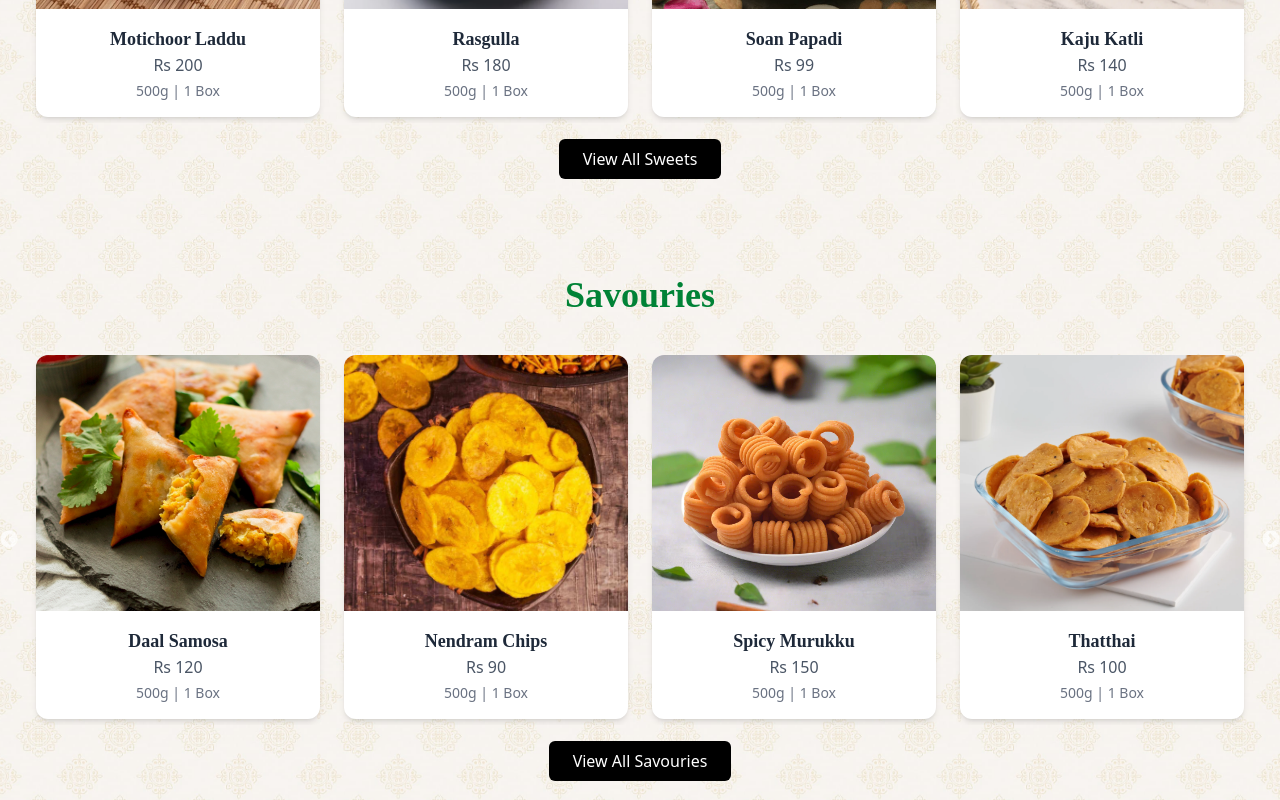
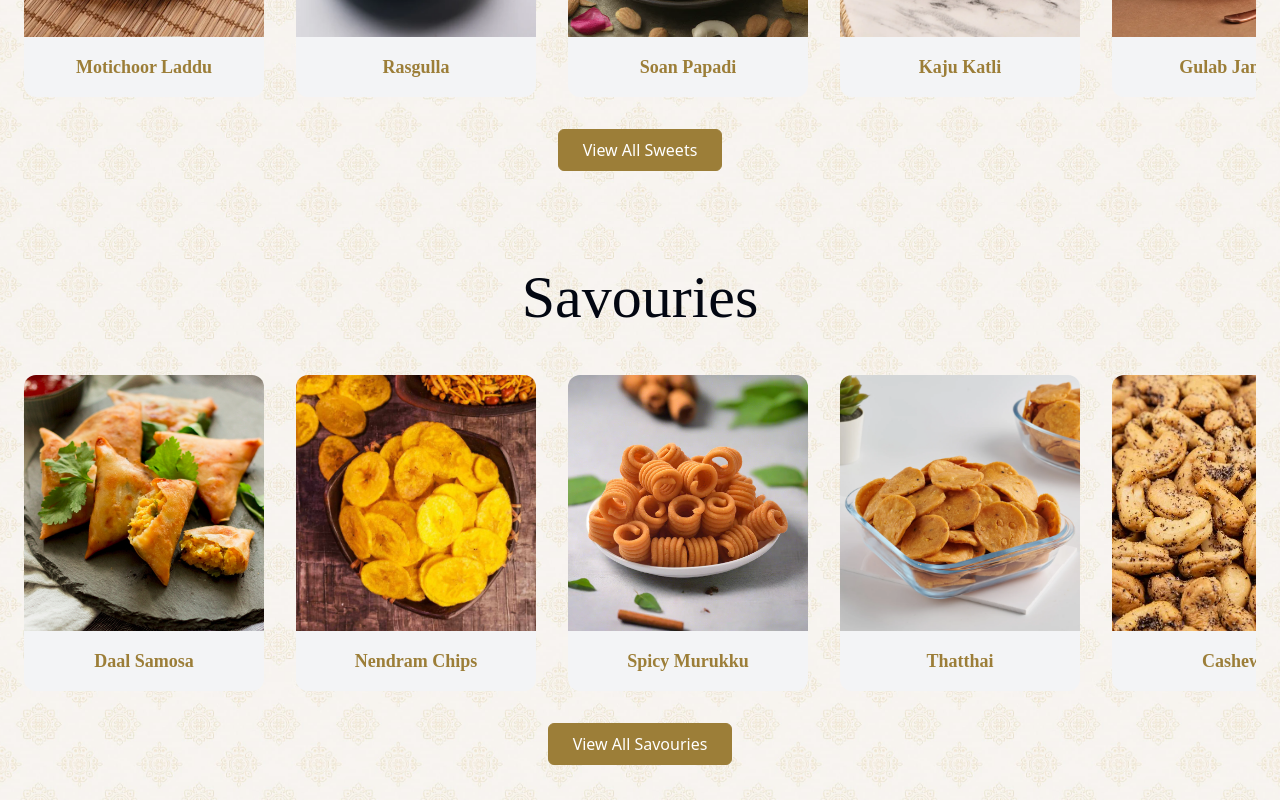
Before and after one commit to NXTGenTechnologies/MithasMahal, a React (Vite) app in the folder mithas-mahal/: page / in a window 1280 px wide. Shown: the part 2560-3360 px from the top of the page. Built offline with nearby package versions, Linux system fonts and the light colour scheme.

Commit message:
updated hompage static products to horizontal scrollable, enhance the ui, added more products

```diff
--- a/mithas-mahal/src/components/Products.jsx
+++ b/mithas-mahal/src/components/Products.jsx
@@ -1,126 +1,77 @@
+import React from "react";
+import { Link } from "react-router-dom";
 
-/*import React from 'react';
-
+// Add more products for demonstration
 const products = [
-  { id: 1, name: 'Motichoor Laddu', price: 'Rs 200', img: '/images/sweets/laddu.webp', category: 'Sweets' },
-  { id: 2, name: 'Rasgulla', price: 'Rs 180', img: '/images/sweets/rasgulla.webp', category: 'Sweets' },
-  { id: 3, name: 'Soan Papadi', price: 'Rs 99', img: '/images/sweets/soan-papdi.webp', category: 'Sweets' },
-  { id: 4, name: 'Kaju Katli', price: 'Rs 140', img: '/images/sweets/kajukatli.webp', category: 'Sweets' },
-
-  { id: 5, name: 'Daal Samosa', price: 'Rs 120', img: '/images/savouries/DaalSamosa.jpg', category: 'Savouries' },
-  { id: 6, name: 'Nendram Chips', price: 'Rs 90', img: '/images/savouries/NendramChips.jpg', category: 'Savouries' },
-  { id: 7, name: 'Spicy Murukku', price: 'Rs 150', img: '/images/savouries/SpicyMurkku.webp', category: 'Savouries' },
-  { id: 8, name: 'Thatthai', price: 'Rs 100', img: '/images/savouries/Thattai.webp', category: 'Savouries' },
-
-  { id: 9, name: 'Cream Roll', price: 'Rs 130', img: '/images/bakes/CreamRoll.jpg', category: 'Bakes' },
-  { id: 10, name: 'Ghee Cake', price: 'Rs 160', img: '/images/bakes/Ghee-Cake.jpg', category: 'Bakes' },
-  { id: 11, name: 'Banana Cake', price: 'Rs 170', img: '/images/bakes/BANANACAKE.webp', category: 'Bakes' },
-  { id: 12, name: 'Jam Roll', price: 'Rs 140', img: '/images/bakes/jam-roll.jpeg', category: 'Bakes' },
-];
-
-const Products = ({ title, id }) => {
-  const filteredProducts = products.filter(p => p.category === title);
-
-  return (
-    <section className="py-12 px-4">
-      <h2 id={id} className="text-4xl text-green-700 font-bold mb-10 text-center">{title}</h2>
-
-      <div className="flex justify-center flex-wrap gap-8">
-        {filteredProducts.map(p => (
-          <div
-            key={p.id}
-            className="w-60 bg-white rounded-xl shadow-md p-6 text-center transform transition duration-300 hover:scale-105 hover:shadow-xl"
-          >
-
-            <img
-              src={p.img}
-              alt={p.name}
-              className="w-full h-44 object-cover rounded-lg mb-4 transition-transform duration-300 hover:scale-110"
-            />
-
-            <h4 className="text-lg font-semibold text-gray-800">{p.name}</h4>
-            <p className="text-md text-gray-600">{p.price}</p>
-            <p className="text-sm text-gray-500 mt-1">500g | 1 Box</p>
-          </div>
-        ))}
-      </div>
-    </section>
-  );
-};
-
-export default Products;*/
-import React from "react";
-import Slider from "react-slick";
-import { Link } from "react-router-dom";
-import "slick-carousel/slick/slick.css";
-import "slick-carousel/slick/slick-theme.css";
-
-const products = [
+  // Sweets
   { id: 1, name: "Motichoor Laddu", price: "Rs 200", img: "/images/sweets/laddu.webp", category: "Sweets" },
   { id: 2, name: "Rasgulla", price: "Rs 180", img: "/images/sweets/rasgulla.webp", category: "Sweets" },
   { id: 3, name: "Soan Papadi", price: "Rs 99", img: "/images/sweets/soan-papdi.webp", category: "Sweets" },
   { id: 4, name: "Kaju Katli", price: "Rs 140", img: "/images/sweets/kajukatli.webp", category: "Sweets" },
+  { id: 13, name: "Gulab Jamun", price: "Rs 160", img: "/images/sweets/gulabjamun.webp", category: "Sweets" },
+  { id: 14, name: "Barfi", price: "Rs 120", img: "/images/sweets/barfi.webp", category: "Sweets" },
+  { id: 15, name: "Peda", price: "Rs 110", img: "/images/sweets/peda.webp", category: "Sweets" },
+  { id: 15, name: "Jalebi", price: "Rs 110", img: "/images/sweets/jalebi.webp", category: "Sweets" },
+
+  // Savouries
   { id: 5, name: "Daal Samosa", price: "Rs 120", img: "/images/savouries/DaalSamosa.jpg", category: "Savouries" },
   { id: 6, name: "Nendram Chips", price: "Rs 90", img: "/images/savouries/NendramChips.jpg", category: "Savouries" },
   { id: 7, name: "Spicy Murukku", price: "Rs 150", img: "/images/savouries/SpicyMurkku.webp", category: "Savouries" },
   { id: 8, name: "Thatthai", price: "Rs 100", img: "/images/savouries/Thattai.webp", category: "Savouries" },
+  { id: 16, name: "Cashew", price: "Rs 90", img: "/images/savouries/fried-cashew.webp", category: "Savouries" },
+  { id: 17, name: "Karasev", price: "Rs 100", img: "/images/savouries/pepperKarachev.jpeg", category: "Savouries" },
+  { id: 17, name: "Kadhalai Mitthai", price: "Rs 70", img: "/images/savouries/kadalai-mittai.jpg", category: "Savouries" },
+  { id: 17, name: "Pakora", price: "Rs 60", img: "/images/savouries/pakora.jpeg", category: "Savouries" },
+
+  // Bakes
   { id: 9, name: "Cream Roll", price: "Rs 130", img: "/images/bakes/CreamRoll.jpg", category: "Bakes" },
   { id: 10, name: "Ghee Cake", price: "Rs 160", img: "/images/bakes/Ghee-Cake.jpg", category: "Bakes" },
   { id: 11, name: "Banana Cake", price: "Rs 170", img: "/images/bakes/BANANACAKE.webp", category: "Bakes" },
   { id: 12, name: "Jam Roll", price: "Rs 140", img: "/images/bakes/jam-roll.jpeg", category: "Bakes" },
+  { id: 18, name: "Pastry", price: "Rs 180", img: "/images/bakes/pastry.webp", category: "Bakes" },
+  { id: 19, name: "Pancake", price: "Rs 400", img: "/images/bakes/pancake.webp", category: "Bakes" },
+  { id: 19, name: "Sweet Bun", price: "Rs 250", img: "/images/bakes/sweet-bun.jpg", category: "Bakes" },
+  { id: 19, name: "Cupcake", price: "Rs 120", img: "/images/bakes/cup-cake.jpg", category: "Bakes" },
+
 ];
 
 const Products = ({ title, id }) => {
   const filteredProducts = products.filter((p) => p.category === title);
 
-  const settings = {
-    dots: false,
-    infinite: true,
-    speed: 600,
-    slidesToShow: 4,
-    slidesToScroll: 1,
-    arrows: true,
-    responsive: [
-      { breakpoint: 1280, settings: { slidesToShow: 3 } },
-      { breakpoint: 1024, settings: { slidesToShow: 2 } },
-      { breakpoint: 640, settings: { slidesToShow: 1 } },
-    ],
-  };
-
   return (
     <section className="py-12 px-6">
       <h2
         id={id}
-        className="text-4xl text-green-700 font-bold mb-10 text-center"
+        className="text-3xl md:text-5xl lg:text-6xl text-gray-950 mb-12 text-center"
       >
         {title}
       </h2>
 
-      <Slider {...settings}>
+      <div className="scrollbar-hide flex gap-8 overflow-x-auto pb-4">
         {filteredProducts.map((p) => (
-          <div key={p.id} className="px-3">
-            <div className="bg-white rounded-xl shadow-md overflow-hidden text-center hover:shadow-xl transition transform hover:scale-105">
+          <div
+            key={p.id}
+            className="min-w-[240px] max-w-[240px] bg-gray-100 rounded-xl overflow-hidden text-center transition transform hover:scale-105"
+          >
             <img
               src={p.img}
               alt={p.name}
               className="w-full h-64 object-cover rounded-t-lg"
             />
             <div className="p-4">
-                <h4 className="text-lg font-semibold text-gray-800">
-                  {p.name}
-                </h4>
-                <p className="text-md text-gray-600">{p.price}</p>
-                <p className="text-sm text-gray-500 mt-1">500g | 1 Box</p>
-              </div>
+              <h4 className="text-lg font-semibold text-[#9c7e38]">{p.name}</h4>
+              {/* <p className="text-md text-gray-600">{p.price}</p> */}
+              {/* <p className="text-sm text-gray-500 mt-1">500g | 1 Box</p> */}
             </div>
           </div>
         ))}
-      </Slider>
+      </div>
+
       {title === "Sweets" && (
         <div className="w-full flex justify-center mt-4">
           <Link
             to="/sweets"
-            className="bg-black text-white px-6 py-2 rounded-md hover:bg-gray-800 transition"
+            className="bg-[#9c7e38] border border-[#9c7e38] text-white px-6 py-2 rounded-md hover:bg-transparent hover:text-[#9c7e38] transition"
           >
             View All Sweets
           </Link>
@@ -130,7 +81,7 @@ const Products = ({ title, id }) => {
         <div className="w-full flex justify-center mt-4">
           <Link
             to="/savouries"
-            className="bg-black text-white px-6 py-2 rounded-md hover:bg-gray-800 transition"
+            className="bg-[#9c7e38] border border-[#9c7e38] text-white px-6 py-2 rounded-md hover:bg-transparent hover:text-[#9c7e38] transition"
           >
             View All Savouries
           </Link>
@@ -140,7 +91,7 @@ const Products = ({ title, id }) => {
         <div className="w-full flex justify-center mt-4">
           <Link
             to="/bakes"
-            className="bg-black text-white px-6 py-2 rounded-md hover:bg-gray-800 transition"
+            className="bg-[#9c7e38] border border-[#9c7e38] text-white px-6 py-2 rounded-md hover:bg-transparent hover:text-[#9c7e38] transition"
           >
             View All Bakes
           </Link>
--- a/mithas-mahal/src/index.css
+++ b/mithas-mahal/src/index.css
@@ -31,3 +31,11 @@ body {
 h1, h2, h3, h4, h5, h6 {
   font-family: 'Playfair Display', serif;
 }
+
+.scrollbar-hide {
+  scrollbar-width: none;
+  -ms-overflow-style: none;
+}
+.scrollbar-hide::-webkit-scrollbar {
+  display: none;
+}
```
Also changed, not shown: mithas-mahal/public/images/sweets/gulabjamun.webp (added). Lines whose indentation alone changed are shown as unchanged.
